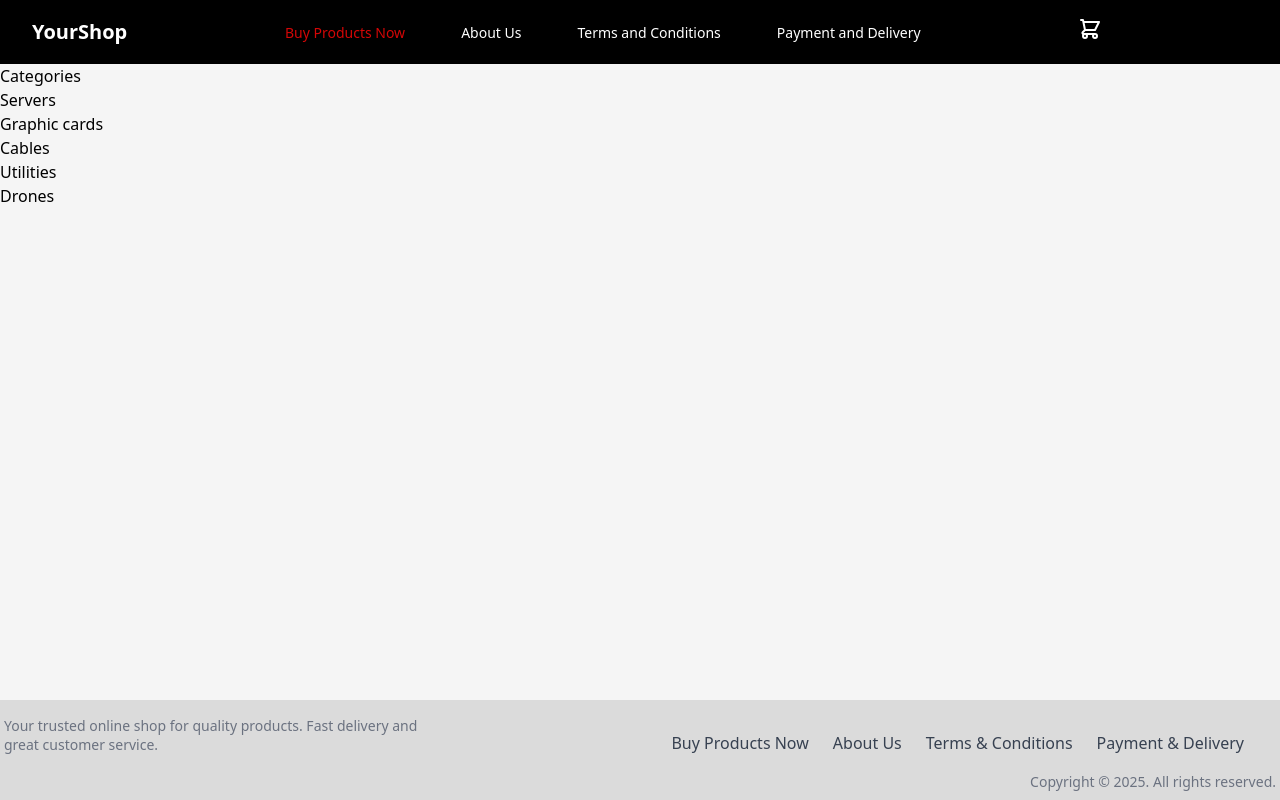
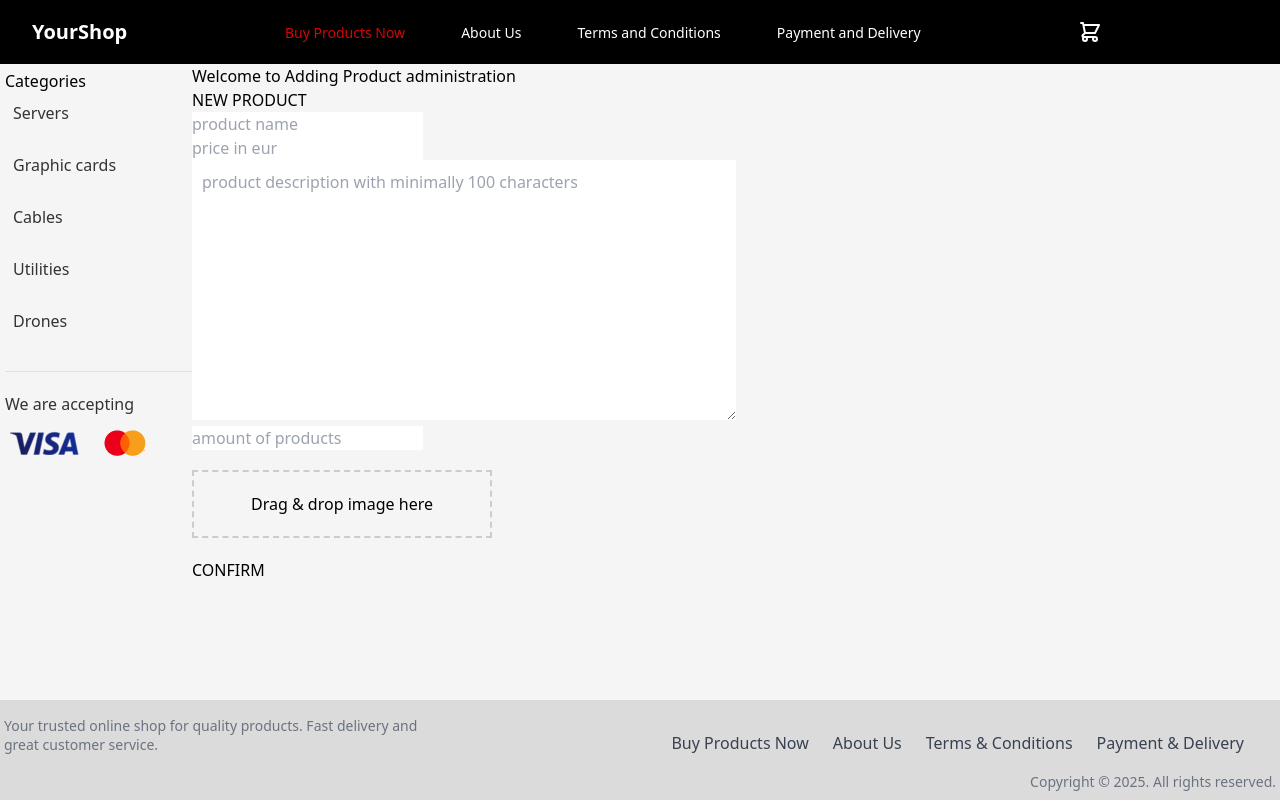
Before and after one commit to HKST21/eshop-template, a React (Vite) app in the folder frontend/: page /admin in a window 1280 px wide. Built offline with nearby package versions, Linux system fonts and the light colour scheme.

Commit message:
admin interface for uploading products in progress

```diff
--- /dev/null
+++ b/frontend/src/AddProduct/AddProduct.css
@@ -0,0 +1,16 @@
+.drop-zone {
+    border: 2px dashed #ccc;  /* přerušovaný rámeček */
+    padding: 20px;
+    width: 300px;
+    text-align: center;
+    margin: 20px 0;
+}
+
+.drop-zone.dragging {
+    border-color: #000;
+    background-color: #f0f0f0;
+}
+
+.preview-pic {
+    border: 0.5px groove rgba(0, 0, 0, 0.127);
+}
--- /dev/null
+++ b/frontend/src/AddProduct/AddProduct.tsx
@@ -0,0 +1,132 @@
+import { useState, useEffect } from "react"
+import { Product } from "../types/types"
+import './AddProduct.css'
+
+
+
+export function AddProduct() {
+
+    const [newProduct, setNewProduct] = useState<Product>();
+    const [isDragging, setIsDragging] = useState(false);
+    const [uploadedPic, setUploadedPic] = useState<File>();
+    const [previewUrl, setPreviewUrl] = useState<string | null>(null);
+
+
+    const handleAddProduct = () => {
+        console.log('I want add product')
+    }
+
+    const handleDragOver = (e: React.DragEvent<HTMLDivElement>) => {
+        e.preventDefault();
+
+    }
+
+    const handleDrop = (e: React.DragEvent<HTMLDivElement>) => {
+        e.preventDefault();
+        const upload = e.dataTransfer.files;
+
+        const file = upload[0] // něco jako pole, na prvnim indexu je prvni dropnutá věc
+
+        if ((file.type === "image/png" || "image/jpg") && (file.size < 5000000)) {
+            setUploadedPic(file);
+            setIsDragging(false);
+        }
+
+        else {
+            alert("file not supported")
+        }
+
+        const fileUrl = URL.createObjectURL(file);
+
+        setPreviewUrl(fileUrl)
+
+    }
+
+    const handleEnter = (e: React.DragEvent<HTMLDivElement>) => {
+        e.preventDefault();
+        setIsDragging(true);
+
+    }
+
+    const handleLeave = (e: React.DragEvent<HTMLDivElement>) => {
+        e.preventDefault();
+        setIsDragging(false)
+    }
+
+    useEffect(() => {
+        // Cleanup funkce při unmountovani komponenty pro vyčištění URL.    DOUČIT
+        return () => {
+            if (previewUrl) {
+                URL.revokeObjectURL(previewUrl);
+            }
+        };
+    }, [previewUrl]);
+
+
+
+
+    return (
+        <div>
+            <h2>Welcome to Adding Product administration</h2>
+            <form onSubmit={handleAddProduct}>
+                <p />
+                <div>NEW PRODUCT</div>
+                <input
+                    name="name"
+                    type="text"
+                    placeholder="product name"
+                    required>
+                </input>
+                <p />
+
+                <input
+                    name="price"
+                    type="number"
+                    placeholder="price in eur"
+                    required>
+                </input>
+                <p />
+                <textarea
+                    name="description"
+                    placeholder="product description with minimally 100 characters"
+
+                    minLength={100}
+                    rows={10}
+                    cols={40}
+                    style={{
+                        width: '50%',
+                        padding: '10px'
+                    }}
+                    required>
+                </textarea>
+                <p />
+                <input
+                    name="stock quantity"
+                    type="text"
+                    placeholder="amount of products">
+                </input>
+                <p />
+                <div className={`drop-zone ${isDragging ? 'dragging' : ''}`}
+                    onDragOver={handleDragOver}
+                    onDrop={handleDrop}
+                    onDragEnter={handleEnter}
+                    onDragLeave={handleLeave}
+                >Drag & drop image here</div>
+                <p />
+
+                {previewUrl &&
+                    (<div>
+                        <span>Uploaded files: </span>
+                        <img className="preview-pic"
+                            src={previewUrl}
+                            alt="Preview"
+                            style={{ maxWidth: '200px' }}
+                        />
+                    </div>
+                    )}
+                <button type="submit">CONFIRM</button>
+            </form>
+        </div>
+    )
+
+}
--- a/frontend/src/App.tsx
+++ b/frontend/src/App.tsx
@@ -8,6 +8,7 @@ import { BrowserRouter, Routes, Route } from 'react-router-dom'
 import { ProductList } from './ProductList/ProductList'
 import { useState } from 'react'
 import { ProductDetail } from './ProductDetail/ProductDetail'
+import { AddProduct } from './AddProduct/AddProduct'
 
 
 
@@ -28,6 +29,7 @@ function App() {
               <Route path="about" element ={<About/>} />
               <Route path="terms" element ={<Terms/>} />
               <Route path="delivery" element={<Delivery/>} />
+              <Route path='admin' element={<AddProduct/>} />
 
             </Routes>
             {/* ZDE KONČÍ CHILDREN PROP PRO LAYOUT*/}
--- a/frontend/src/Aside/Aside.css
+++ b/frontend/src/Aside/Aside.css
@@ -1,4 +1,39 @@
-.menu {
-    background-color: whitesmoke;
-    height: 100%; /*ZAJISTÍME, ŽE SE BARVA ROZTÁHNE VŠUDE*/
+.categories-aside {
+    padding: 5px;
+    background-color: whitesmoke;  /* stejné jako máte */
+    margin-right: 5px;           /* mezera od produktů */
+    width: 200px;                 /* fixní šířka */
 }
+
+/* Seznam kategorií */
+.categories-aside ul {
+    list-style: none;
+    padding: 0;
+    margin: 0;
+}
+
+/* Jednotlivé položky */
+.categories-aside li {
+    margin-bottom: 12px;
+    padding: 8px;
+    transition: 0.2s;
+    color: #333;            /* tmavší text pro lepší čitelnost */
+}
+
+.categories-aside li:hover {
+    color: #d40606;        /* červená při hoveru - stejná jako máte v hlavičce */
+    cursor: pointer;
+    padding-left: 12px;    /* malý indent při hoveru */
+}
+
+/* Platební metody */
+.payment-methods {
+    margin-top: 30px;
+    padding-top: 20px;
+    border-top: 1px solid #e0e0e0;
+}
+
+.payment-methods p {
+    color: #333;
+    margin-bottom: 10px;
+}
--- a/frontend/src/Aside/Aside.tsx
+++ b/frontend/src/Aside/Aside.tsx
@@ -1,27 +1,20 @@
 import './Aside.css'
 export function Aside() {
     return (
-        <aside>
-            <div>
-                <h3 className='menu'>Categories</h3>
+        <aside className="categories-aside">
+            <h2>Categories</h2>
+            <ul>
+                <li>Servers</li>
+                <li>Graphic cards</li>
+                <li>Cables</li>
+                <li>Utilities</li>
+                <li>Drones</li>
+            </ul>
+
+            <div className="payment-methods">
+                <p>We are accepting</p>
+                <img src='/images/payments.png'></img>
             </div>
-            <ul className="menu">
-                <li>
-                    Servers
-                </li>
-                <li>
-                    Graphic cards
-                </li>
-                <li>
-                    Cables
-                </li>
-                <li>
-                    Utilities
-                </li>
-                <li>
-                    Drones
-                </li>
-            </ul>
         </aside>
     );
 }
--- a/frontend/src/Header/Header.css
+++ b/frontend/src/Header/Header.css
@@ -70,14 +70,21 @@
   }
 
   .cart-button {
-    cursor: pointer;
-  }
+    display: flex;
+    align-items: center;
+    gap: 5px;  /* mezera mezi ikonou a číslem */
+    }
+
+    .cart-button span {
+        color: #106931;  /* zelená barva */
+        font-weight: bold;
+    }
 
   .cart-icon {
     width: 1.5rem;
     height: 1.5rem;
     stroke: white;  /* toto nastaví barvu ikony na bílou */
-  }
+    }
 
   .mobile-menu-button {
     display: flex;
```
Also changed, not shown: frontend/public/images/payments.png (added).
